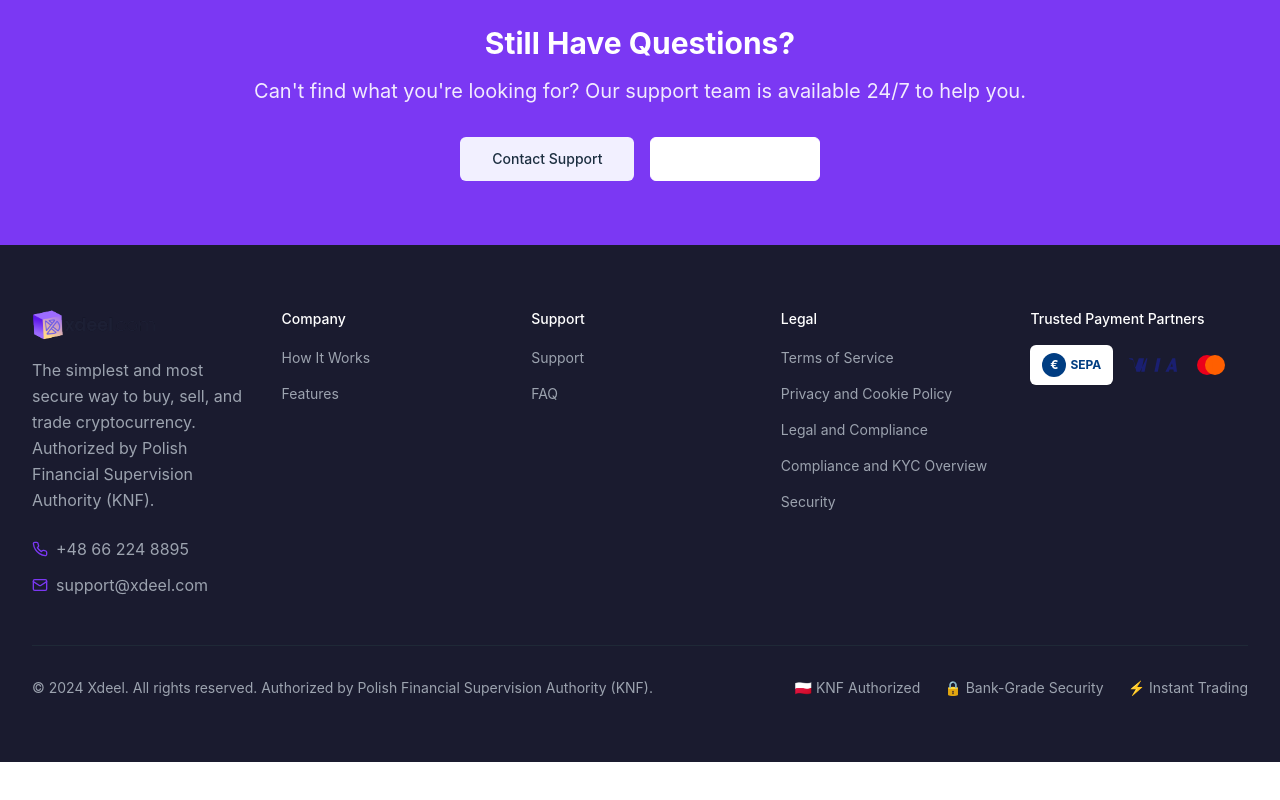
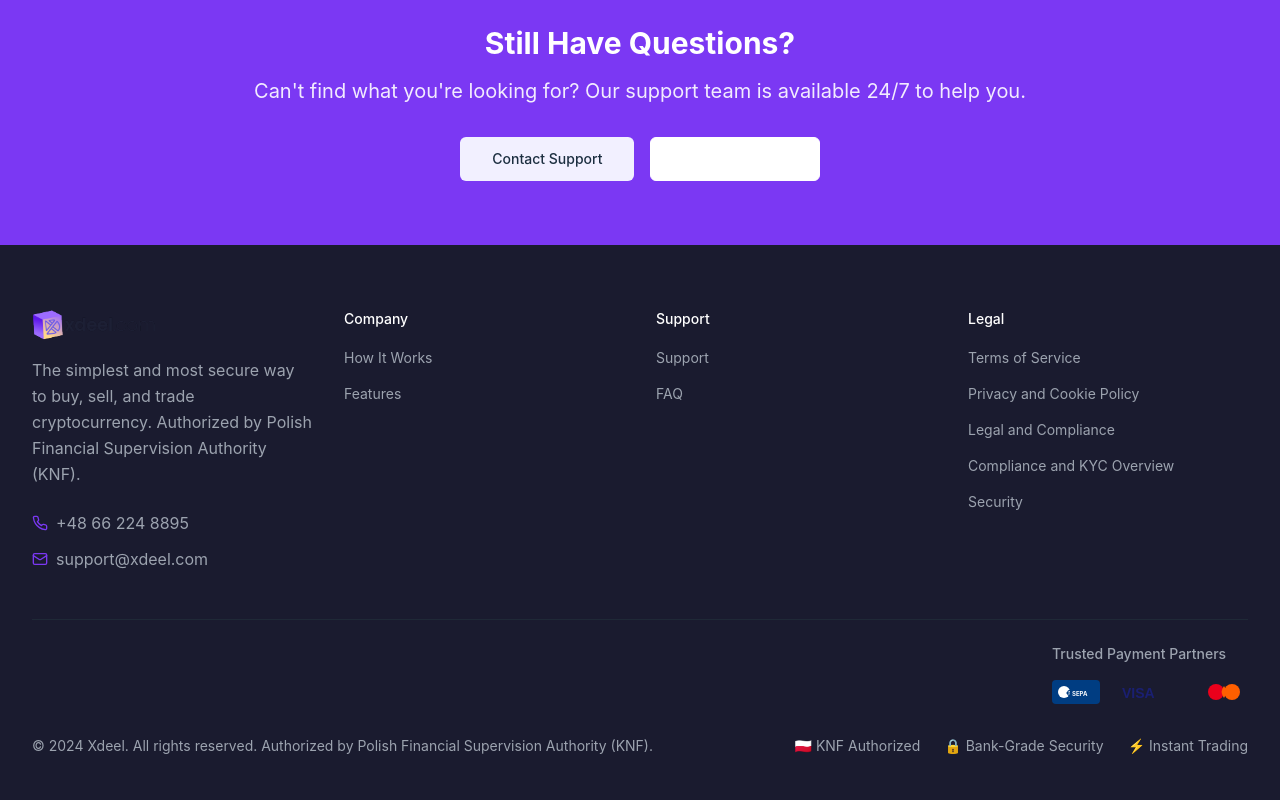
Before and after one commit to cidrus-money-org/xdeel-nexus-web, a React (Vite) app: page /faq in a window 1280 px wide. Shown: the part 2653-3453 px from the top of the page. Before the commit the page ends 3415 px from the top, so only its background shows below. Built offline with nearby package versions, Linux system fonts and the light colour scheme.

Commit message:
Fix footer payment section
Corrected logo display, improved layout, and refined text/positioning of the "Trusted Payment Partners" section in the footer.

```diff
--- a/src/components/Footer.tsx
+++ b/src/components/Footer.tsx
@@ -26,7 +26,7 @@ export const Footer = () => {
     <footer className="bg-[#1A1B2F] text-gray-300">
       <div className="w-full px-6 lg:px-8 py-16">
         {/* Main Footer Content */}
-        <div className="grid grid-cols-1 md:grid-cols-2 lg:grid-cols-5 gap-8 mb-12">
+        <div className="grid grid-cols-1 md:grid-cols-2 lg:grid-cols-4 gap-8 mb-12">
           {/* Company Info */}
           <div className="lg:col-span-1">
             <div className="mb-4">
@@ -70,41 +70,44 @@ export const Footer = () => {
               </ul>
             </div>
           ))}
+        </div>
 
         {/* Trusted Payment Partners */}
+        <div className="mb-8">
+          <Separator className="bg-gray-800 mb-6" />
+          <div className="flex justify-end">
             <div>
-            <h3 className="text-white font-medium mb-4 text-sm">Trusted Payment Partners</h3>
-            <div className="flex items-center gap-x-4">
+              <h3 className="text-gray-400 font-medium mb-4 text-sm">Trusted Payment Partners</h3>
+              <div className="flex items-center gap-x-5">
                 {/* SEPA */}
-              <div className="bg-white rounded-md px-3 py-2 flex items-center shadow-sm" aria-label="SEPA payments accepted">
-                <div className="flex items-center">
-                  <div className="w-6 h-6 bg-[#003d82] rounded-full flex items-center justify-center mr-1">
-                    <span className="text-white text-xs font-bold">€</span>
-                  </div>
-                  <span className="text-[#003d82] font-bold text-xs">SEPA</span>
-                </div>
+                <div className="flex items-center" aria-label="SEPA payments accepted">
+                  <svg width="48" height="24" viewBox="0 0 48 24" fill="none" xmlns="http://www.w3.org/2000/svg" className="h-6">
+                    <rect width="48" height="24" rx="4" fill="#003d82"/>
+                    <circle cx="12" cy="12" r="6" fill="#ffffff"/>
+                    <text x="14" y="16" fill="#003d82" fontSize="8" fontWeight="bold">€</text>
+                    <text x="20" y="16" fill="#ffffff" fontSize="6" fontWeight="bold">SEPA</text>
+                  </svg>
                 </div>
 
                 {/* Visa */}
-              <div className="h-6 flex items-center" aria-label="Visa payments accepted">
-                <svg width="48" height="16" viewBox="0 0 48 16" fill="none" xmlns="http://www.w3.org/2000/svg">
-                  <path d="M18.4 1.2L15.6 14.8H12.2L15 1.2H18.4ZM31.6 1.2L28.8 14.8H25.4L28.2 1.2H31.6ZM9.8 1.2L6.2 11.4L5.4 7.8L4.2 2.4C4 1.6 3.4 1.2 2.6 1.2H0.2L0 2C1.8 2.4 3.4 3 4.8 3.8L7.4 14.8H11L17.4 1.2H9.8ZM43.4 1.2H46.2L48 14.8H44.8L44.4 12.6H40.6L39.8 14.8H36.4L43.4 1.2ZM41.4 9.8H43.8L43 6.2L41.4 9.8Z" fill="#1a1f71"/>
+                <div className="flex items-center" aria-label="Visa payments accepted">
+                  <svg width="60" height="24" viewBox="0 0 60 24" fill="none" xmlns="http://www.w3.org/2000/svg" className="h-6">
+                    <text x="2" y="18" fill="#1a1f71" fontSize="14" fontWeight="bold" fontFamily="Arial, sans-serif">VISA</text>
                   </svg>
                 </div>
 
                 {/* Mastercard */}
-              <div className="h-6 flex items-center" aria-label="Mastercard payments accepted">
-                <svg width="36" height="22" viewBox="0 0 36 22" fill="none" xmlns="http://www.w3.org/2000/svg">
-                  <circle cx="14" cy="11" r="10" fill="#eb001b"/>
-                  <circle cx="22" cy="11" r="10" fill="#ff5f00"/>
-                  <path d="M18 5c1.326 2.067 2 4.444 2 7s-.674 4.933-2 7c-1.326-2.067-2-4.444-2-7s.674-4.933 2-7z" fill="#ff5f00"/>
+                <div className="flex items-center" aria-label="Mastercard payments accepted">
+                  <svg width="48" height="24" viewBox="0 0 48 24" fill="none" xmlns="http://www.w3.org/2000/svg" className="h-6">
+                    <circle cx="16" cy="12" r="8" fill="#eb001b"/>
+                    <circle cx="32" cy="12" r="8" fill="#ff5f00"/>
+                    <path d="M24 6c1.6 2.4 2.4 5.2 2.4 6s-.8 3.6-2.4 6c-1.6-2.4-2.4-5.2-2.4-6s.8-3.6 2.4-6z" fill="#ff5f00"/>
                   </svg>
                 </div>
               </div>
             </div>
           </div>
-
-        <Separator className="bg-gray-800 mb-8" />
+        </div>
 
         {/* Bottom Footer */}
         <div className="flex flex-col md:flex-row justify-between items-center">
```
Lines whose indentation alone changed are shown as unchanged.
